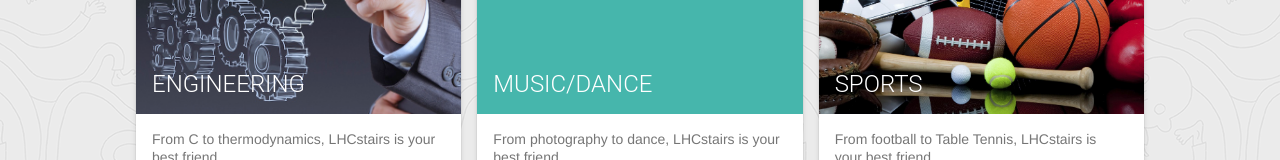
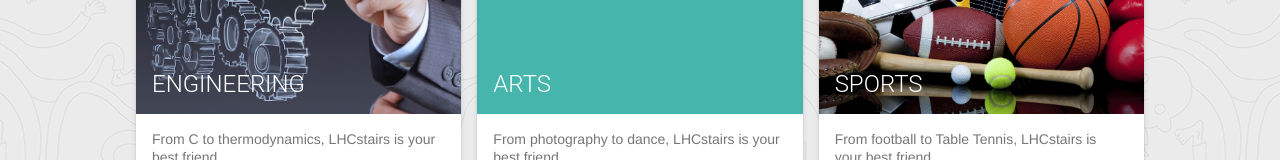
Before and after one commit to eshwarmsms/LHCstairs, a plain HTML site: page course.html in a window 1280 px wide. Shown: the part 229-389 px from the top of the page. Drawn offline with Linux system fonts and the light colour scheme; a web font is replaced by a local one.

Commit message:
change music/dance to arts

```diff
--- a/course.html
+++ b/course.html
@@ -165,7 +165,7 @@
 						  <div class="mdl-cell mdl-cell--4-col" id="md">
 						    <div class="demo-card-square mdl-card mdl-shadow--2dp" >
 							  <div class="mdl-card__title mdl-card--expand">
-							    <h2 class="mdl-card__title-text">MUSIC/DANCE</h2>
+							    <h2 class="mdl-card__title-text">ARTS</h2>
 							  </div>
 							  <div class="mdl-card__supporting-text">
 							    From photography to dance, LHCstairs is your best friend.
```
